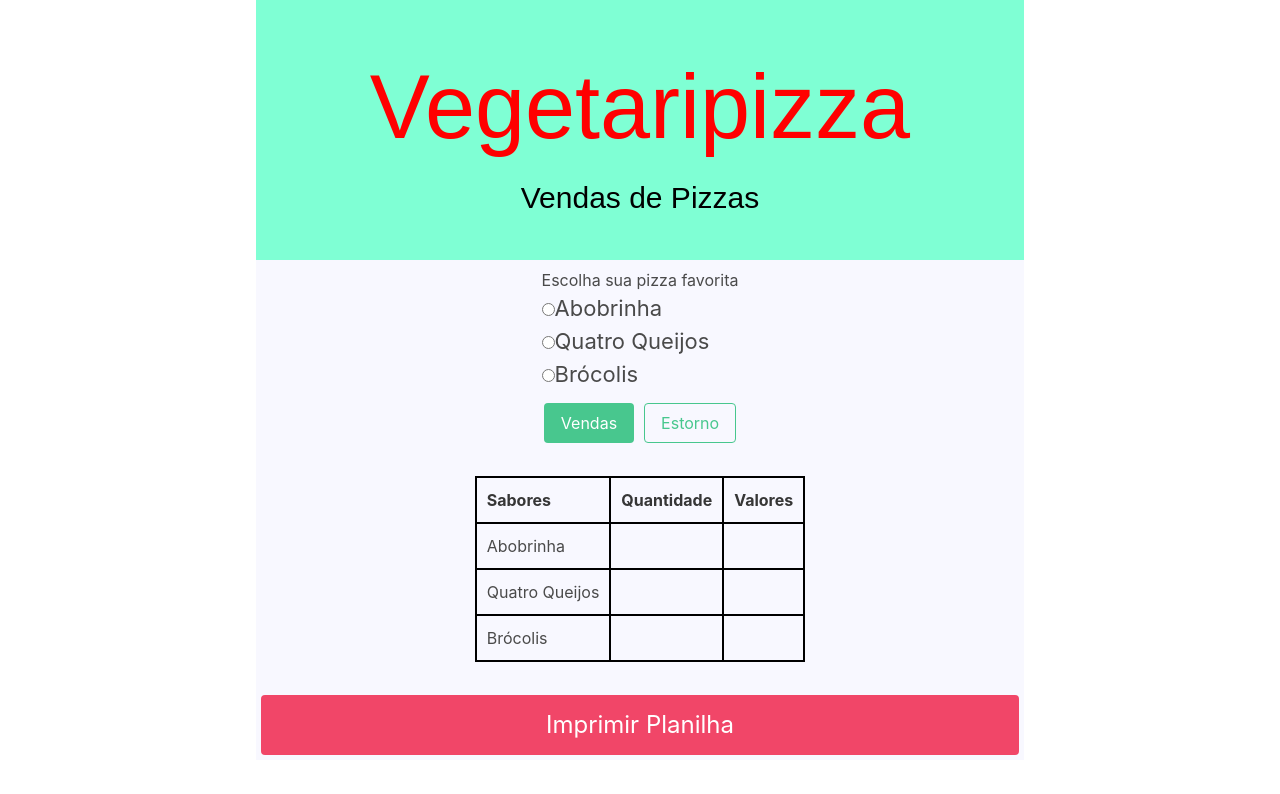
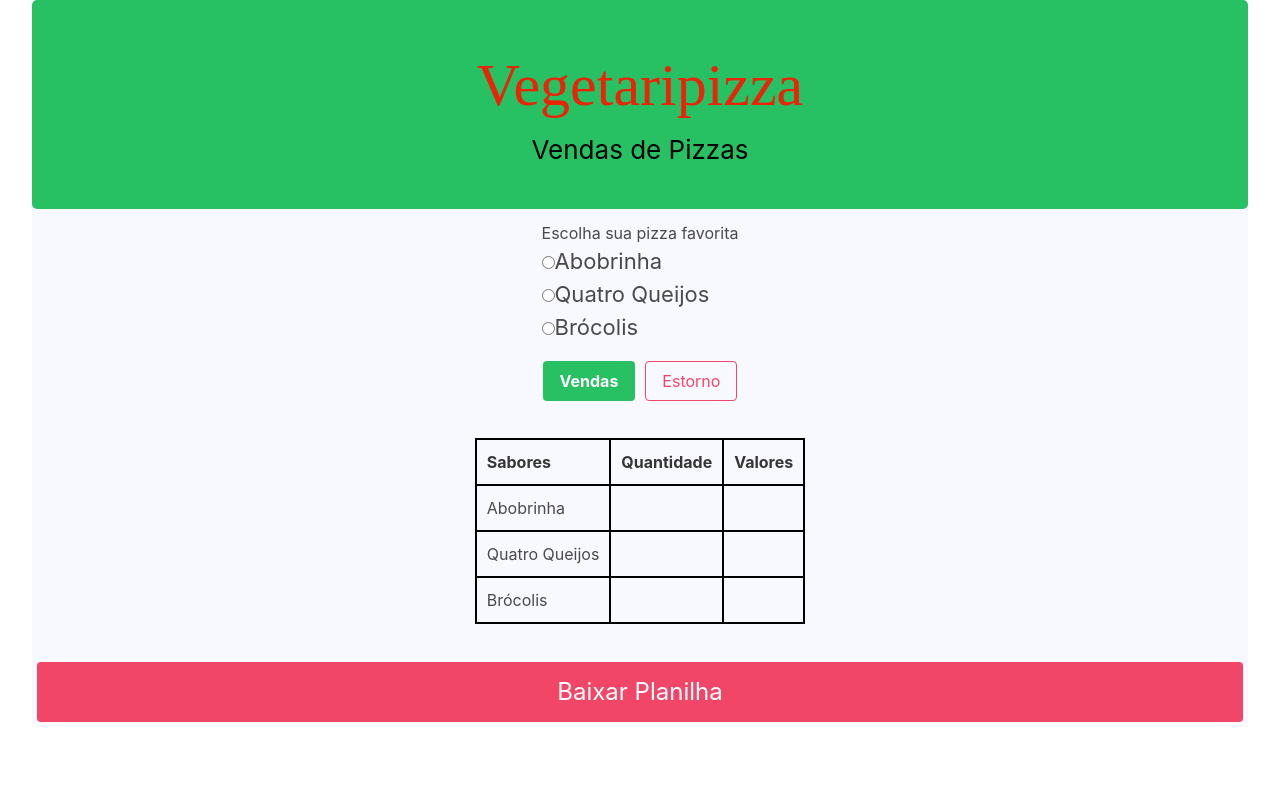
Before and after one commit to rafael13almeida/Planilha-de-Vendas, a plain HTML site: page index.html in a window 1280 px wide. Drawn offline with nearby package versions, Linux system fonts and the light colour scheme; a web font is replaced by a local one.

Commit message:
Atualizando @media css

```diff
--- a/style.css
+++ b/css/style.css
@@ -1,6 +1,6 @@
 body {
     margin: auto;
-    width: 60%;
+    width: 50%;
     background-color: #F8F8FF;
 }
 
@@ -8,16 +8,17 @@ header {
     display: flex;
     padding: 40px;
     font-size: 30px;
-    font-family: sans-serif;
     justify-content: center;
-    background-color: aquamarine;
+    background-color: #27c062;
     color: black;
     text-align: center;
+    border-radius: 5px;
 }
 
 header h1 {
-    color: red;
+    color: #eb2308;
     font-size: 90px;
+    font-family:'Beau Rivage'
 }
 
 header ul li {
@@ -53,3 +54,31 @@ table, th, td {
     margin: 20px;
     padding: 10px;
 }
+
+#vendas {
+    background-color: #27c062;
+    color: #ffffff;
+    font-weight: bold;
+}
+
+/* MEDIA */
+
+@media (min-width:399px) {
+    body {
+        margin: auto;
+        width: 95%;
+    }
+
+    header {
+        background-color: #27c062;
+        justify-content:center;
+    }
+
+    header h1 {
+        font-size: 60px;
+    }
+
+    header h2 {
+        font-size: 26px;
+    }
+}
--- a/index.html
+++ b/index.html
@@ -1,19 +1,26 @@
 <!DOCTYPE html>
 <html lang="pt-br">
+
 <head>
     <meta charset="UTF-8">
     <meta http-equiv="X-UA-Compatible" content="IE=edge">
     <meta name="viewport" content="width=device-width, initial-scale=1.0">
     <title>Pizzas</title>
     <link rel="stylesheet" href="https://cdn.jsdelivr.net/npm/bulma@0.9.3/css/bulma.min.css">
-    <link rel="stylesheet" href="style.css">
+    <link rel="stylesheet" href="css/style.css">
+    <link href="https://fonts.google.com/share?selection.family=Beau%20Rivage" rel="stylesheet">
 
 </head>
+
 <body>
     <header>
         <ul>
-            <li><h1>Vegetaripizza</h1></li>
-            <li><h2>Vendas de Pizzas</h2></li>
+            <li>
+                <h1>Vegetaripizza</h1>
+            </li>
+            <li>
+                <h2>Vendas de Pizzas</h2>
+            </li>
         </ul>
     </header>
     <section>
@@ -21,38 +28,50 @@
             <h3>Escolha sua pizza favorita</h3>
             <ul>
                 <li><input type="radio" id="abobrinha" name="pizzas"><label for="abobrinha">Abobrinha</label></li>
-                <li><input type="radio" id="queijo" name="pizzas"><label for="queijo">Quatro Queijos</label></li></li>
-                <li><input type="radio" id="brocolis" name="pizzas"><label for="brocolis">Brócolis</label></li></li>
+                <li><input type="radio" id="queijo" name="pizzas"><label for="queijo">Quatro Queijos</label></li>
+                </li>
+                <li><input type="radio" id="brocolis" name="pizzas"><label for="brocolis">Brócolis</label></li>
+                </li>
             </ul>
         </form>
     </section>
 
     <section>
-        <button class="button is-success" id="vendas">Vendas</button><button class="button is-success is-outlined" id="estorno">Estorno</button>
+        <button class="button is-success" id="vendas">Vendas</button><button class="button is-danger is-outlined"
+            id="estorno">Estorno</button>
 
     </section>
 
     <section id="table">
         <table>
             <tr>
-                <th>Sabores</th><th>Quantidade</th><th>Valores</th>
+                <th>Sabores</th>
+                <th>Quantidade</th>
+                <th>Valores</th>
             </tr>
             <tr>
-                <td>Abobrinha</td><td id="resultadoAbobrinha"></td><td id="vendaAbobrinha"></td>
+                <td>Abobrinha</td>
+                <td id="resultadoAbobrinha"></td>
+                <td id="vendaAbobrinha"></td>
             </tr>
             <tr>
-                <td>Quatro Queijos</td><td id="resultadoQueijo"></td><td id="vendaQueijo"></td>
+                <td>Quatro Queijos</td>
+                <td id="resultadoQueijo"></td>
+                <td id="vendaQueijo"></td>
             </tr>
             <tr>
-                <td>Brócolis</td><td id="resultadoBrocolis"></td><td id="vendaBrocolis"></td>
+                <td>Brócolis</td>
+                <td id="resultadoBrocolis"></td>
+                <td id="vendaBrocolis"></td>
             </tr>
         </table>
     </section>
 
     <section>
-        <button class="button is-large is-fullwidth is-danger" id="export">Imprimir Planilha</button>
+        <button class="button is-large is-fullwidth is-danger" id="export">Baixar Planilha</button>
     </section>
     <script src="tableToExcel.js"></script>
     <script src="index.js"></script>
 </body>
+
 </html>
--- a/index.js
+++ b/index.js
@@ -20,7 +20,7 @@ btnEstorno.addEventListener('click', estorno, false);
 btnPlanilha.addEventListener('click', planilha, false);
 
 
-function venda(e) {
+function venda(event) {
 
     switch (btnVendas == document.getElementById('vendas')) {
         case document.getElementById('abobrinha').checked:
@@ -49,7 +49,7 @@ function venda(e) {
     }
 }
 
-function estorno(e) {
+function estorno(event) {
     switch (btnEstorno == document.getElementById('estorno')) {
 
         case document.getElementById('abobrinha').checked:
@@ -86,6 +86,6 @@ function estorno(e) {
     }
 }
 
-function planilha(e) {
+function planilha(event) {
     TableToExcel.convert(document.getElementById('table'));
 }
```
